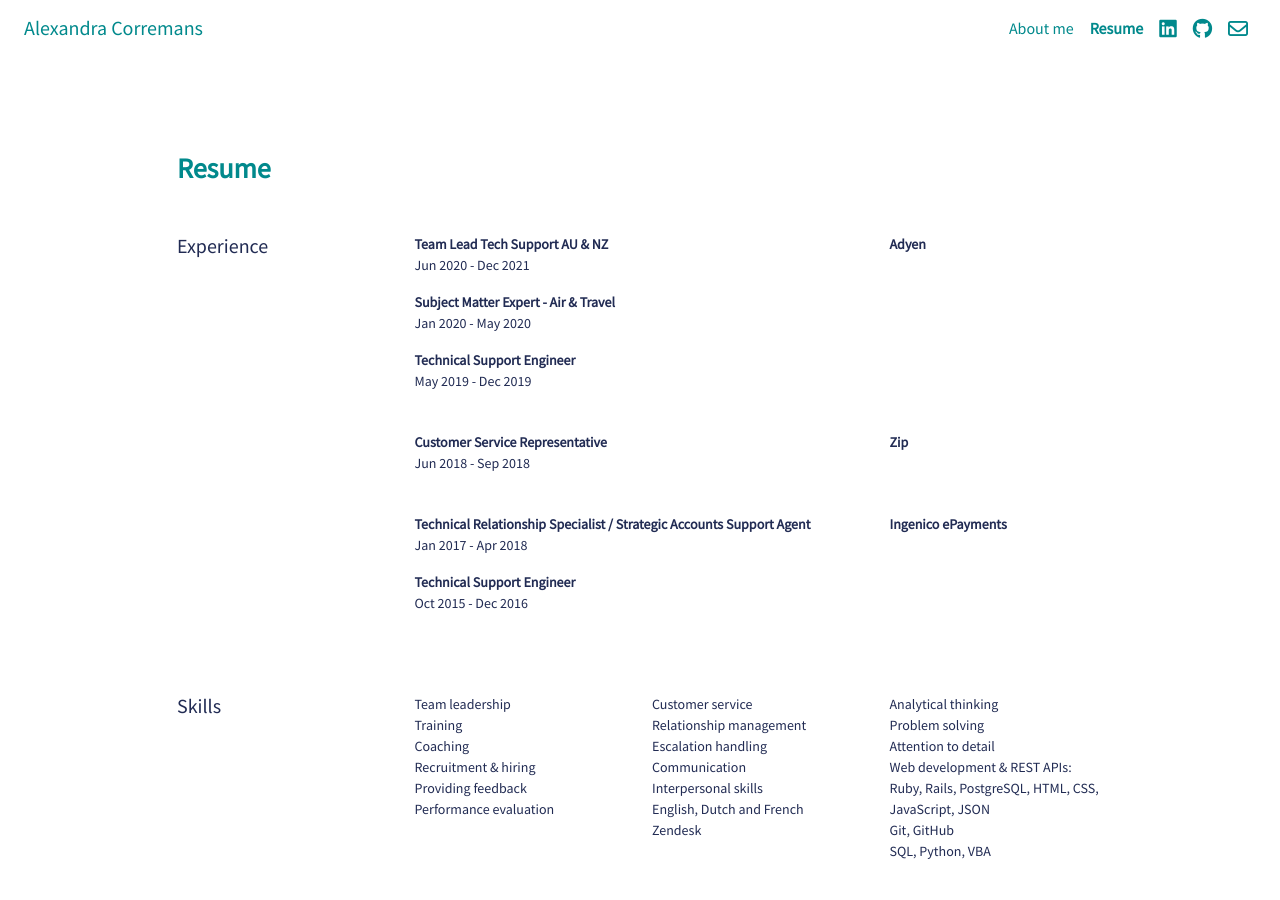
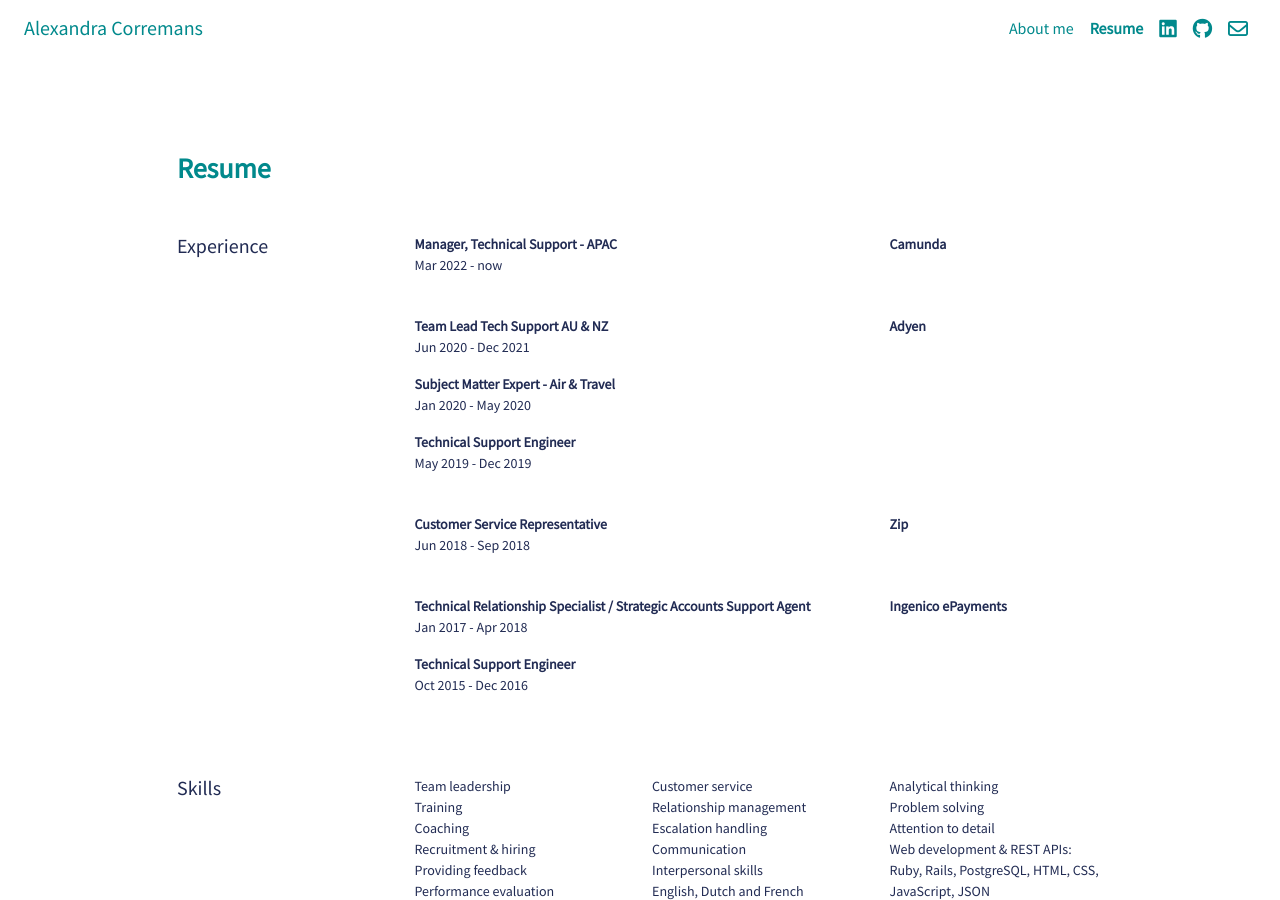
Before and after one commit to alexcorremans/alexcorremans.github.io, a Jekyll site: the page built from resume.html, in a window 1280 px wide and 900 px high. Built offline with Jekyll 4.4.1, drawn with Linux system fonts in a browser that asks for light colours; nearby versions of some CDN libraries.

Commit message:
add Camunda to resume

```diff
--- a/resume.html
+++ b/resume.html
@@ -12,6 +12,15 @@ nav-name: resume
       <h5 class="pb-3">Experience</h5>
     </div>
     <div class="col-md-9">
+      <div class="row pb-4">
+        <div class="col-sm-8 col-9">
+          <p><strong>Manager, Technical Support - APAC</strong>
+          <br>Mar 2022 - now</p>
+        </div>
+        <div class="col-sm-4 col-3">
+          <p><a href="https://www.camunda.com/" target="_blank" rel="noopener">Camunda</a></p>
+        </div>
+      </div>
       <div class="row">
         <div class="col-sm-8 col-9">
           <p><strong>Team Lead Tech Support AU&nbsp;&&nbsp;NZ</strong>
```
